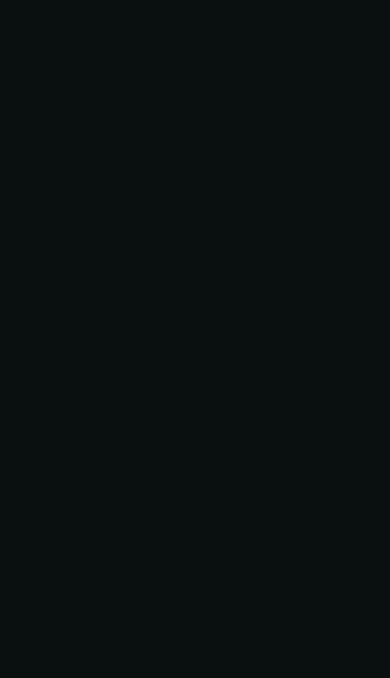
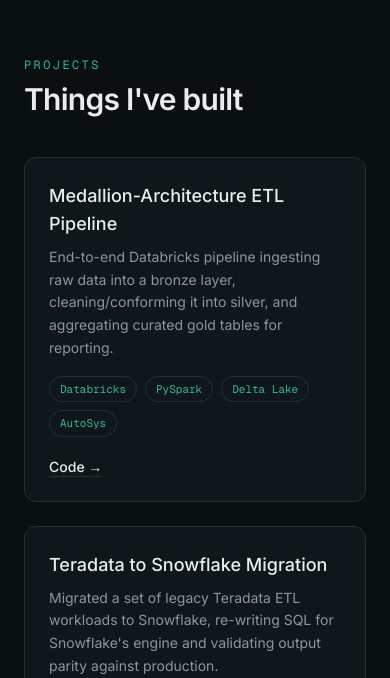
Before and after one commit to maybeAtull/portfolio, a Next.js app: page / in a window 390 px wide. Shown: the part 3106-3784 px from the top of the page. Before the commit the page ends 3067 px from the top, so only its background shows below. Built offline with nearby package versions, Linux system fonts and the light colour scheme.

Commit message:
feat: add projects grid with tech tags

```diff
--- a/src/app/page.tsx
+++ b/src/app/page.tsx
@@ -3,6 +3,7 @@
 import { About } from "../components/sections/About";
 import { Education } from "../components/sections/Education";
 import { Experience } from "../components/sections/Experience";
+import { Projects } from "../components/sections/Projects";
 
 export default function Home() {
   return (
@@ -13,6 +14,7 @@
         <About />
         <Education />
         <Experience />
+        <Projects />
       </main>
     </>
   );
--- /dev/null
+++ b/src/components/sections/Projects.tsx
@@ -0,0 +1,17 @@
+import { projects } from "../../../content/site-data";
+import { ProjectCard } from "../ui/ProjectCard";
+import { SectionHeading } from "../ui/SectionHeading";
+
+export function Projects() {
+  return (
+    <section id="projects" className="mx-auto max-w-6xl px-6 py-24">
+      <SectionHeading eyebrow="Projects" title="Things I've built" />
+
+      <div className="mt-10 grid gap-6 sm:grid-cols-2 lg:grid-cols-3">
+        {projects.map((project) => (
+          <ProjectCard key={project.title} {...project} />
+        ))}
+      </div>
+    </section>
+  );
+}
--- /dev/null
+++ b/src/components/ui/ProjectCard.tsx
@@ -0,0 +1,44 @@
+import type { Project } from "../../../content/site-data";
+
+export function ProjectCard({ title, description, tech, githubUrl, liveUrl }: Project) {
+  return (
+    <div className="flex h-full flex-col rounded-xl border border-border bg-surface p-6 transition-colors hover:bg-surface-hover">
+      <h3 className="text-lg font-medium text-foreground">{title}</h3>
+      <p className="mt-2 flex-1 text-sm leading-relaxed text-muted">{description}</p>
+      <div className="mt-4 flex flex-wrap gap-2">
+        {tech.map((item) => (
+          <span
+            key={item}
+            className="rounded-full border border-border px-2.5 py-1 font-mono text-[11px] text-accent"
+          >
+            {item}
+          </span>
+        ))}
+      </div>
+      {(githubUrl || liveUrl) && (
+        <div className="mt-5 flex gap-4 text-sm">
+          {githubUrl && (
+            <a
+              href={githubUrl}
+              target="_blank"
+              rel="noreferrer noopener"
+              className="font-medium text-foreground underline decoration-border underline-offset-4 transition-colors hover:text-accent hover:decoration-accent"
+            >
+              Code →
+            </a>
+          )}
+          {liveUrl && (
+            <a
+              href={liveUrl}
+              target="_blank"
+              rel="noreferrer noopener"
+              className="font-medium text-foreground underline decoration-border underline-offset-4 transition-colors hover:text-accent hover:decoration-accent"
+            >
+              Live →
+            </a>
+          )}
+        </div>
+      )}
+    </div>
+  );
+}
```
